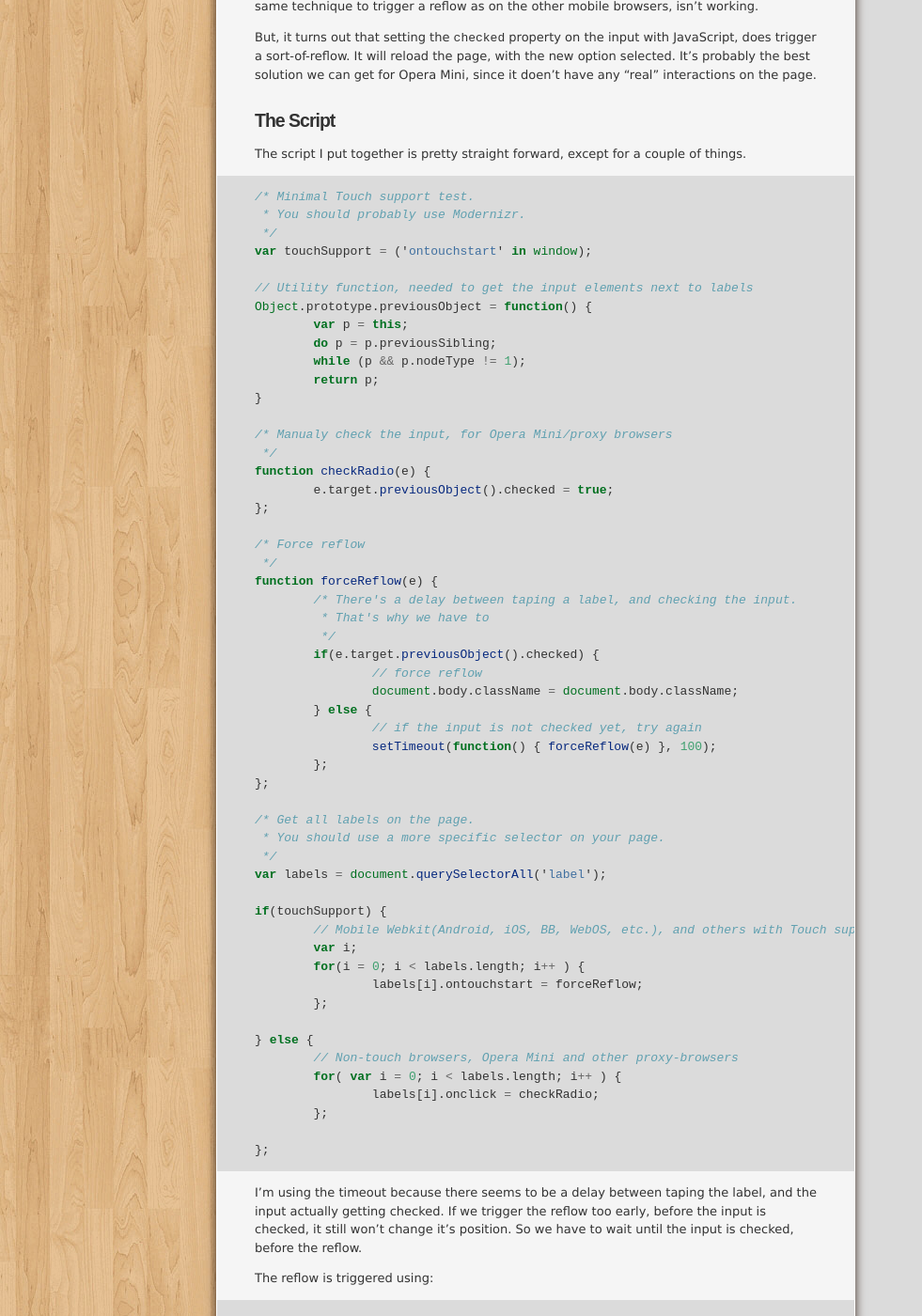
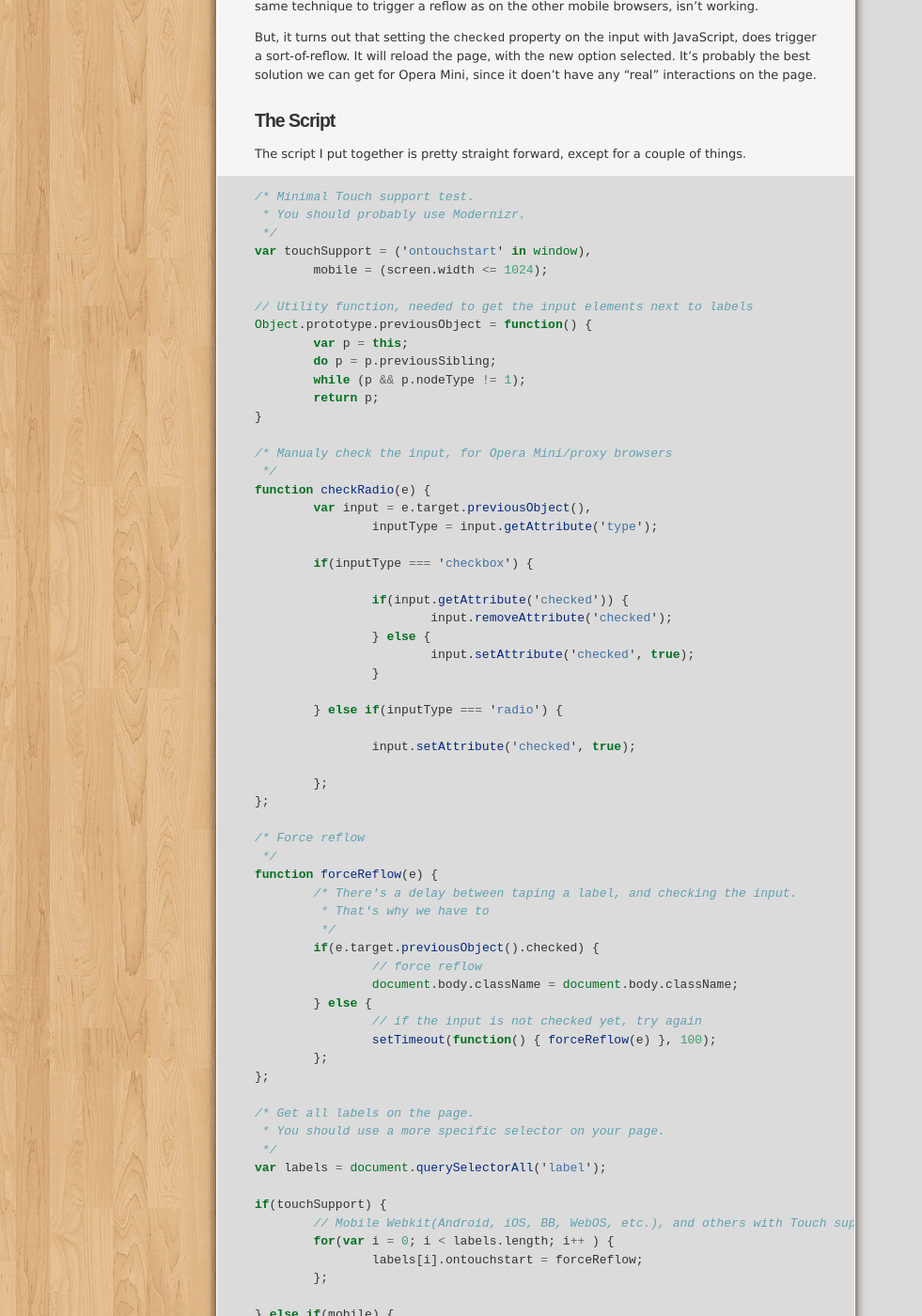
Before and after one commit to ghinda/ghinda.github.com, a Jekyll site: the page built from _posts/2012-03-10-css-toggle-switches-mobile.md, in a window 1280 px wide and 1400 px high, scrolled down 795 px. Shown: the whole window at 94% size, without its empty margins (0-981 px from the left). Built offline with Jekyll 4.4.1, drawn with Linux system fonts in a browser that asks for light colours.

Commit message:
Update code in CSS-toggle-switches-mobile article, with new fixes.

```diff
--- a/_posts/2012-03-10-css-toggle-switches-mobile.md
+++ b/_posts/2012-03-10-css-toggle-switches-mobile.md
@@ -43,7 +43,8 @@ The script I put together is pretty straight forward, except for a couple of thi
 /* Minimal Touch support test.
  * You should probably use Modernizr.
  */
-var touchSupport = ('ontouchstart' in window);
+var touchSupport = ('ontouchstart' in window),
+	mobile = (screen.width <= 1024);
 
 // Utility function, needed to get the input elements next to labels
 Object.prototype.previousObject = function() {
@@ -56,7 +57,22 @@ Object.prototype.previousObject = function() {
 /* Manualy check the input, for Opera Mini/proxy browsers
  */
 function checkRadio(e) {
-	e.target.previousObject().checked = true;
+	var input = e.target.previousObject(),
+		inputType = input.getAttribute('type');
+
+	if(inputType === 'checkbox') {
+
+		if(input.getAttribute('checked')) {
+			input.removeAttribute('checked');
+		} else {
+			input.setAttribute('checked', true);
+		}
+
+	} else if(inputType === 'radio') {
+
+		input.setAttribute('checked', true);
+
+	};
 };
 
 /* Force reflow
@@ -81,14 +97,13 @@ var labels = document.querySelectorAll('label');
 
 if(touchSupport) {
 	// Mobile Webkit(Android, iOS, BB, WebOS, etc.), and others with Touch support
-	var i;
-	for(i = 0; i < labels.length; i++ ) {
+	for(var i = 0; i < labels.length; i++ ) {
 		labels[i].ontouchstart = forceReflow;
 	};
 
-} else {
+} else if(mobile) {
 	// Non-touch browsers, Opera Mini and other proxy-browsers
-	for( var i = 0; i < labels.length; i++ ) {
+	for(var i = 0; i < labels.length; i++ ) {
 		labels[i].onclick = checkRadio;
 	};
 
```
